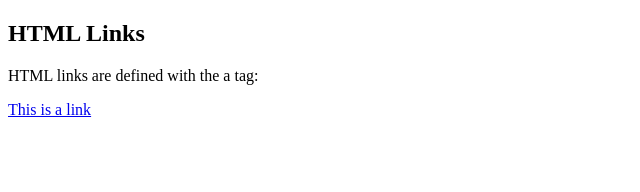
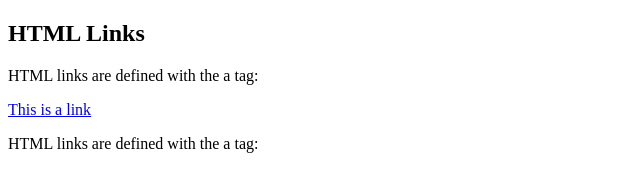
Before and after one commit to shubhec9/action-items, a plain HTML site: page index.html in a window 1280 px wide. Shown: the whole page, without its empty margins (0-640 px from the left). Drawn offline with Linux system fonts and the light colour scheme.

Commit message:
sample commit three

```diff
--- a/index.html
+++ b/index.html
@@ -7,5 +7,7 @@
 
 <a href="https://www.w3schools.com">This is a link</a>
 
+<p>HTML links are defined with the a tag:</p>
+
 </body>
 </html>
```
